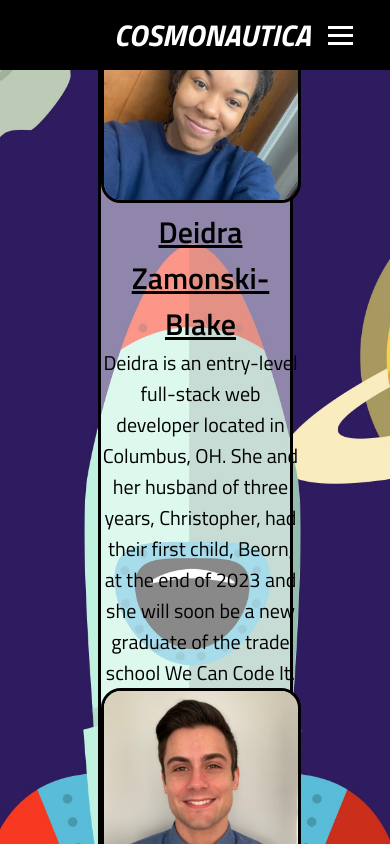
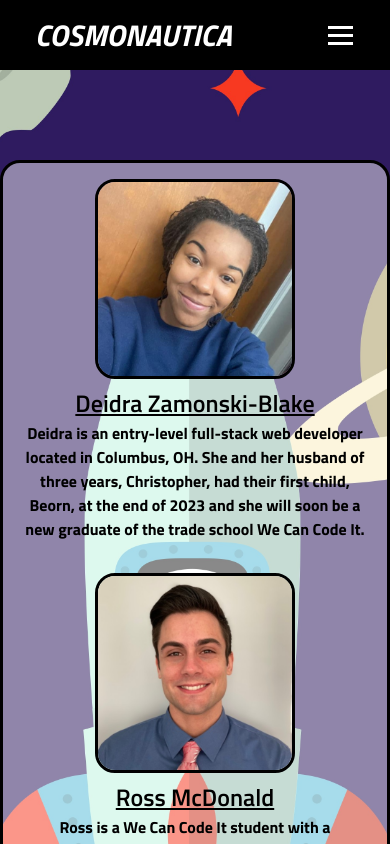
Before and after one commit to GRossMcDonald/jac-enterprises-react, a React (Create React App) app in the folder frontend/: page /about in a window 390 px wide. Shown: the top 844 px of the page. Built offline with nearby package versions, Linux system fonts and the light colour scheme.

Commit message:
Minor Fixes

```diff
--- a/frontend/src/components/About.css
+++ b/frontend/src/components/About.css
@@ -4,7 +4,6 @@
   display: flex;
   justify-content: center;
   font-family: "Titillium Web", sans-serif;
-  text-align: center;
   background-image: url("../components/images/SpaceshipCartoon.jpg");
   background-repeat: no-repeat;
   height: 150vh;
@@ -14,6 +13,7 @@
 
 .about-info {
   display: flex;
+  text-align: center;
   background-color: rgba(255, 255, 255, 0.466);
   border: 3px solid black;
   border-radius: 20px;
@@ -22,10 +22,8 @@
   width: 50%;
 }
 
-.student-section {
-  display: inline;
-  text-align: center;
-  justify-content: center;
+.student {
+  padding: 1em;
 }
 
 .student-name {
@@ -45,3 +43,15 @@
   font-size: 20px;
   width: 50%;
 }
+
+@media (max-width: 768px) {
+  .about-info {
+    margin-top: 10em;
+    width: 100%;
+  }
+
+  .bio {
+    font-size: 1em;
+    font-weight: bold;
+  }
+}
--- a/frontend/src/components/About.js
+++ b/frontend/src/components/About.js
@@ -9,7 +9,7 @@ function About() {
       <Navbar />
       <div className="about-info">
         <ul>
-          <li className="student-section">
+          <li className="student">
             <div className="student-pic">
               <img
                 src={require("../components/images/DeidraPic.png")}
--- a/frontend/src/components/Contact.css
+++ b/frontend/src/components/Contact.css
@@ -2,7 +2,6 @@
 .contact-container {
   display: flex;
   font-family: "Titillium Web", sans-serif;
-  text-align: center;
   background-image: url("../components/images/SatelliteCartoon.jpg");
   background-repeat: no-repeat;
   height: 100vh;
@@ -14,16 +13,16 @@
   text-decoration: underline;
 }
 .contact-info {
+  text-align: center;
   background-color: rgba(255, 255, 255, 0.266);
   border: 3px solid black;
+  border-radius: 20px;
+  width: 50%;
+  margin: auto;
   padding: auto;
-  margin: auto;
-  width: 50%;
-  padding-top: 50px;
 }
 .contact-item {
   padding: 20px;
-
   font-weight: 300;
 }
 
--- a/frontend/src/components/Navbar.css
+++ b/frontend/src/components/Navbar.css
@@ -104,7 +104,10 @@ li {
   }
 }
 @media only screen and (max-width: 920px) {
-  .navlinks,
+  .navlinks-container.is-open a {
+    padding-left: 1em;
+  }
+
   .navlinks-container {
     display: none;
     flex-direction: column;
@@ -150,3 +153,9 @@ li {
     margin-right: -10px;
   }
 }
+
+@media only screen and (max-width: 375px) {
+  .navlinks-container.is-open a {
+    padding-left: 0;
+  }
+}
```
